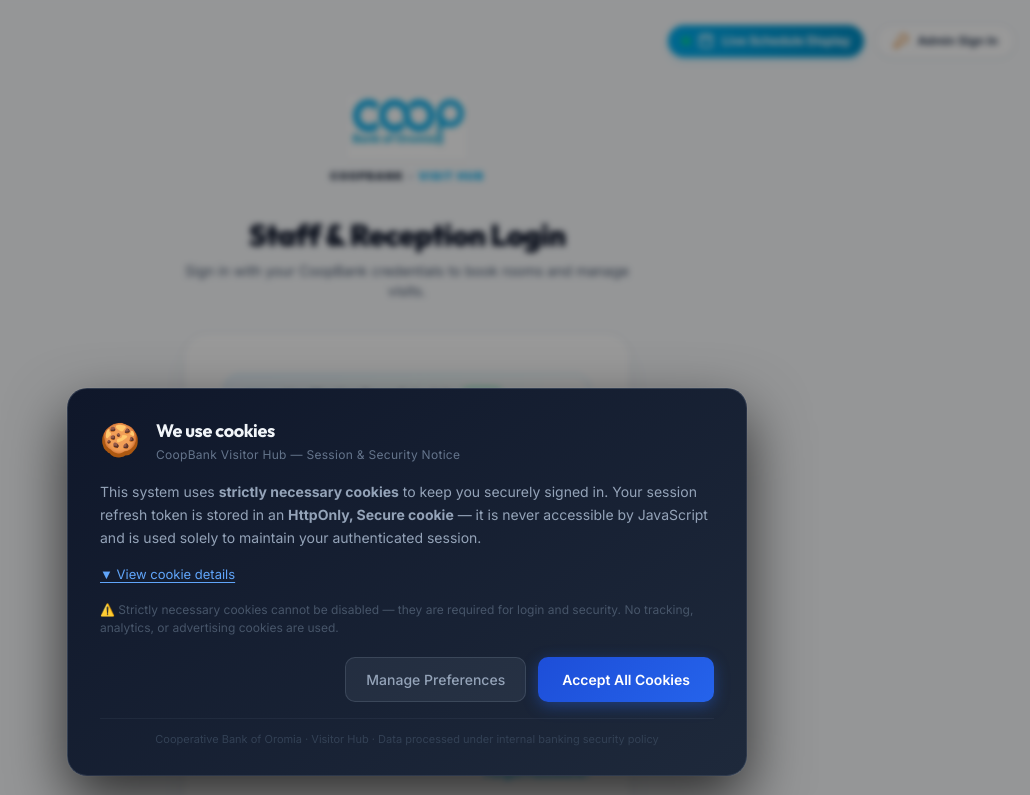
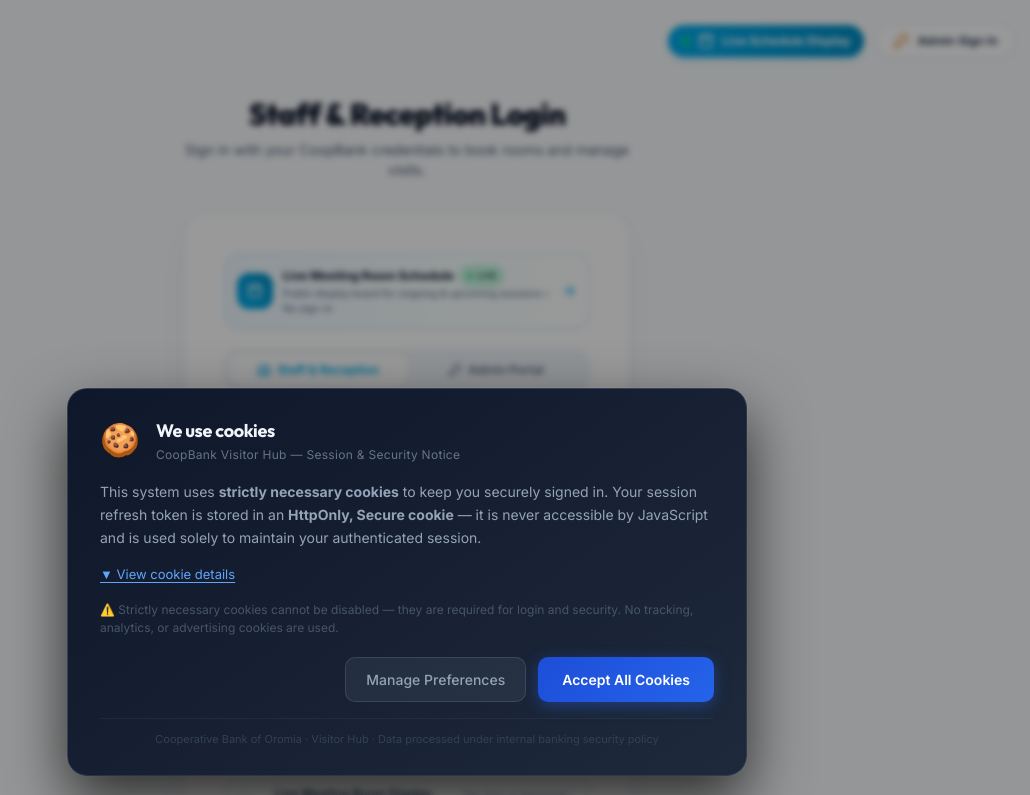
Before and after one commit to RedietBT/Coop_Vsit_hub, a React (Vite) app in the folder Coop_Vsit_hub_frontend/: page /login in a window 1280 px wide. Shown: the top 795 px of the page, without its empty margins (233-1263 px from the left). Built offline with nearby package versions, Linux system fonts and the light colour scheme; no server answers.

Commit message:
feat: add AuthLayout component and LoginPage module

```diff
--- a/Coop_Vsit_hub_frontend/src/core/layouts/AuthLayout.jsx
+++ b/Coop_Vsit_hub_frontend/src/core/layouts/AuthLayout.jsx
@@ -1,7 +1,7 @@
 import React from 'react';
 import CoopLogo from '@/core/assets/CoopLogo';
 
-export const AuthLayout = ({ children, title, subtitle, topRightAction }) => {
+export const AuthLayout = ({ children, title, subtitle, topRightAction, hideLogo = false }) => {
   return (
     <div className="min-h-screen w-full flex items-center justify-center p-4 sm:p-8 pt-20 sm:pt-24 relative bg-slate-50">
       {/* Top Right Action Button outside the card */}
@@ -13,9 +13,11 @@ export const AuthLayout = ({ children, title, subtitle, topRightAction }) => {
 
       <div className="w-full max-w-md my-auto">
         {/* Brand Logo */}
-        <div className="mb-8 flex justify-center">
-          <CoopLogo size="md" />
-        </div>
+        {!hideLogo && (
+          <div className="mb-8 flex justify-center">
+            <CoopLogo size="md" />
+          </div>
+        )}
 
         {/* Header */}
         {(title || subtitle) && (
--- a/Coop_Vsit_hub_frontend/src/modules/auth/pages/LoginPage.jsx
+++ b/Coop_Vsit_hub_frontend/src/modules/auth/pages/LoginPage.jsx
@@ -174,6 +174,7 @@ export const LoginPage = () => {
       title={title}
       subtitle={subtitle}
       topRightAction={renderTopRightAction()}
+      hideLogo
     >
       <div>
         {/* Visible Top Call-to-Action for Live Schedule Display */}
```
